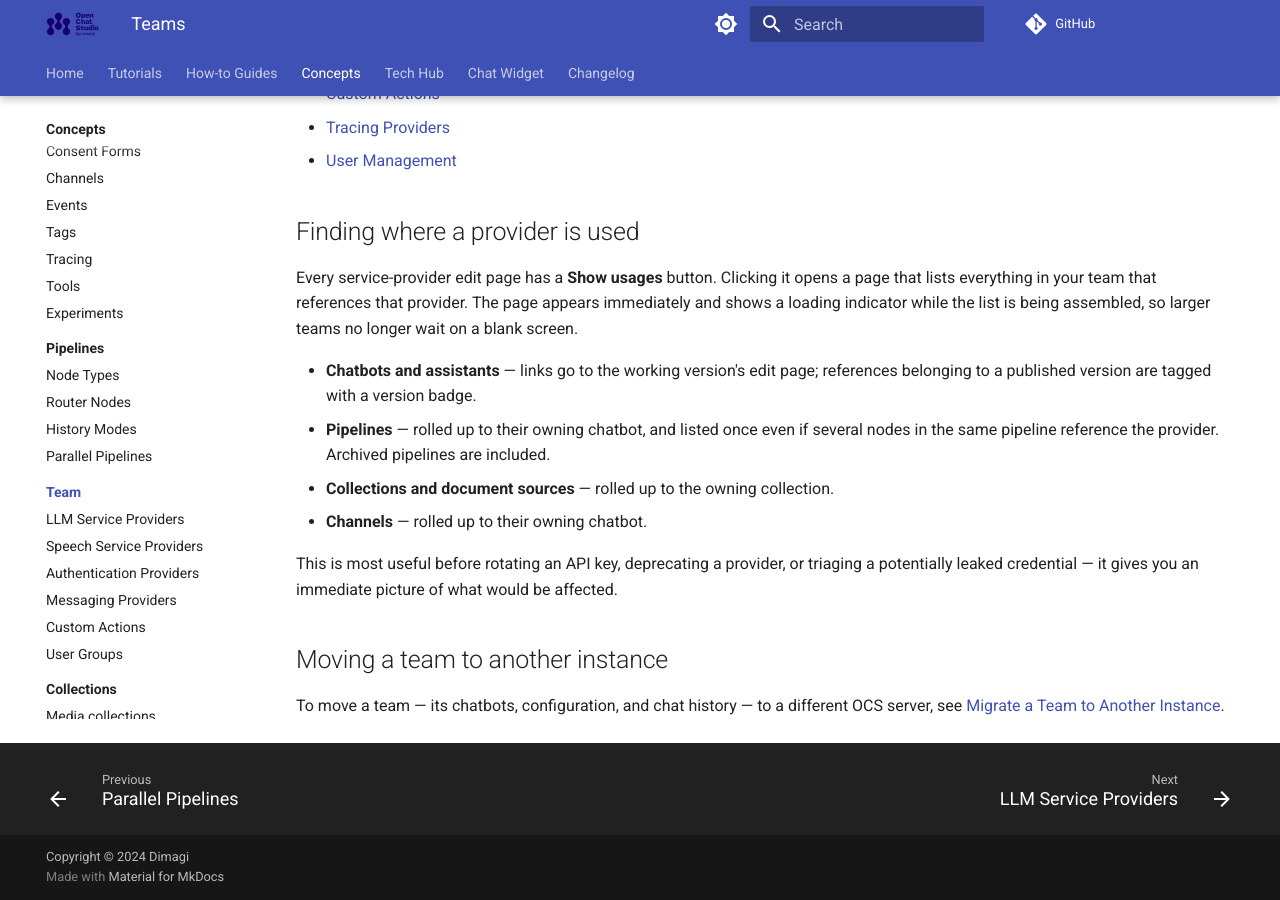
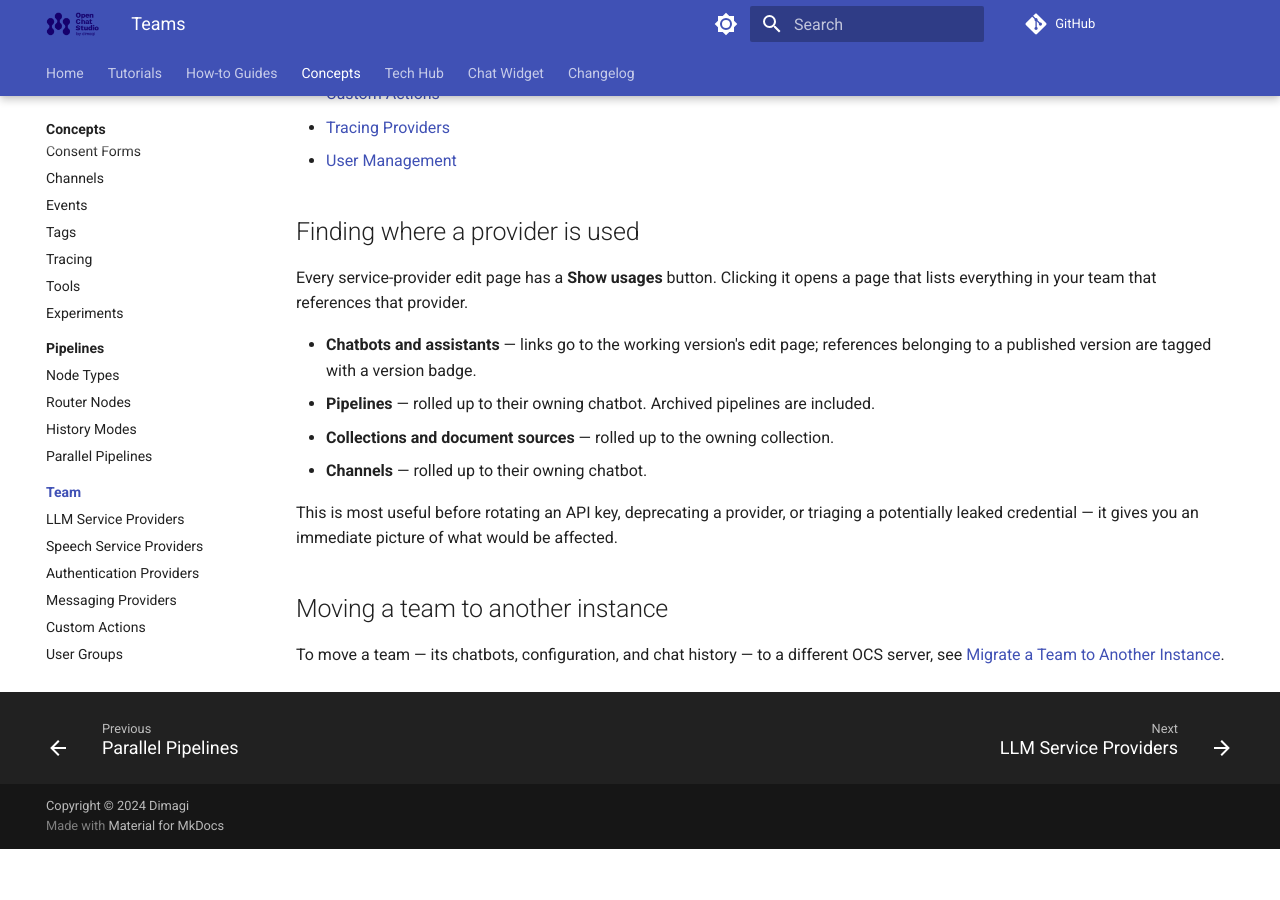
Before and after one commit to dimagi/open-chat-studio-docs, an MkDocs documentation site: the page built from docs/concepts/team/index.md, in a window 1280 px wide and 900 px high, scrolled down 532 px. Built offline with MkDocs 1.6.1 and Material for MkDocs 9.7.7, drawn with Linux system fonts in a browser that asks for light colours; a script that is not in the unit is left out; comment, search, counter and statistics services are not loaded; after the commit the page ends 1381 px from its top, so only the background shows below that.

Commit message:
Apply suggestions from code review
Co-authored-by: Simon Kelly <skelly@dimagi.com>

```diff
--- a/docs/concepts/team/index.md
+++ b/docs/concepts/team/index.md
@@ -22,10 +22,10 @@ Global settings are managed at the Team level. This includes:
 
 ## Finding where a provider is used
 
-Every service-provider edit page has a **Show usages** button. Clicking it opens a page that lists everything in your team that references that provider. The page appears immediately and shows a loading indicator while the list is being assembled, so larger teams no longer wait on a blank screen.
+Every service-provider edit page has a **Show usages** button. Clicking it opens a page that lists everything in your team that references that provider.
 
 - **Chatbots and assistants** — links go to the working version's edit page; references belonging to a published version are tagged with a version badge.
-- **Pipelines** — rolled up to their owning chatbot, and listed once even if several nodes in the same pipeline reference the provider. Archived pipelines are included.
+- **Pipelines** — rolled up to their owning chatbot. Archived pipelines are included.
 - **Collections and document sources** — rolled up to the owning collection.
 - **Channels** — rolled up to their owning chatbot.
 
```
